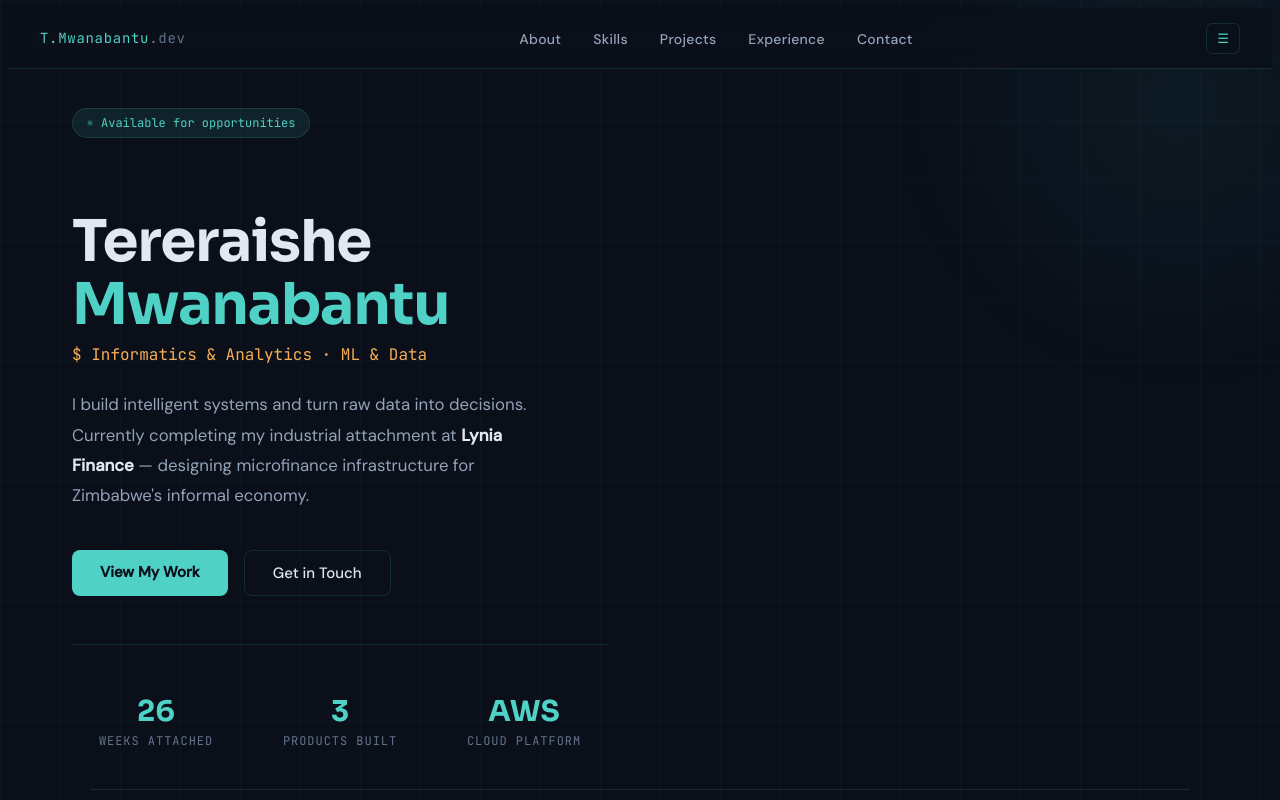
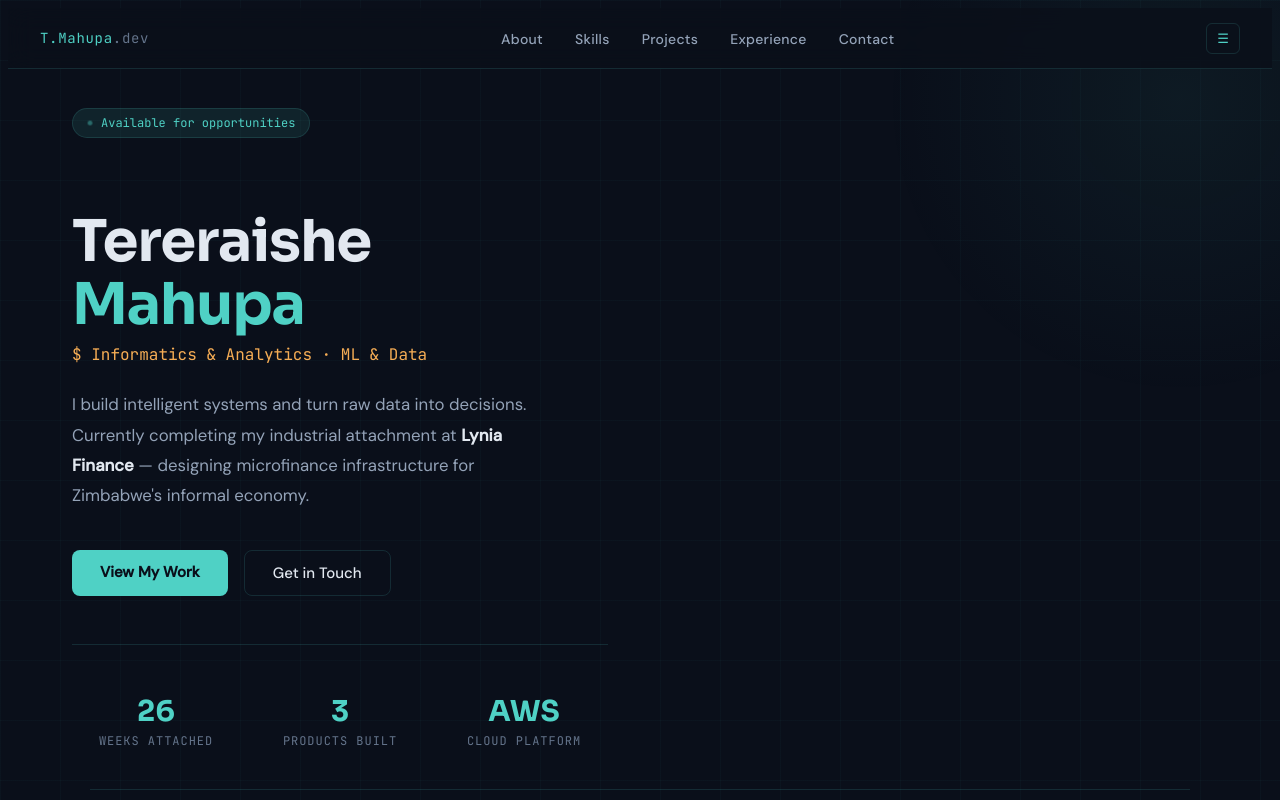
Before and after one commit to 1terr/portfolio-website, a Next.js app in the folder portfolio/: page / in a window 1280 px wide. Shown: the top 800 px of the page. Built offline with nearby package versions, Linux system fonts and the light colour scheme.

Commit message:
fix: correct owner name to Mahupa

```diff
--- a/portfolio/app/layout.tsx
+++ b/portfolio/app/layout.tsx
@@ -2,11 +2,11 @@ import type { Metadata } from "next";
 import "./globals.css";
 
 export const metadata: Metadata = {
-  title: "Tereraishe Mwanabantu — Informatics & Analytics",
+  title: "Tereraishe Mahupa — Informatics & Analytics",
   description:
-    "Portfolio of Tereraishe Mwanabantu — Informatics & Analytics student at NUST, Co-Founder of Lynia Finance. Specialising in Machine Learning, Data Analysis, and Fintech infrastructure for Zimbabwe's informal economy.",
+    "Portfolio of Tereraishe Mahupa — Informatics & Analytics student at NUST, Co-Founder of Lynia Finance. Specialising in Machine Learning, Data Analysis, and Fintech infrastructure for Zimbabwe's informal economy.",
   openGraph: {
-    title: "Tereraishe Mwanabantu — Informatics & Analytics",
+    title: "Tereraishe Mahupa — Informatics & Analytics",
     description:
       "Informatics & Analytics student at NUST. Co-Founder of Lynia Finance — Zimbabwe's WhatsApp-first microfinance platform.",
     type: "website",
--- a/portfolio/components/Footer.tsx
+++ b/portfolio/components/Footer.tsx
@@ -12,7 +12,7 @@ export default function Footer() {
     >
       <p>
         Built by{" "}
-        <span style={{ color: "var(--teal)" }}>Tereraishe Mwanabantu</span>
+        <span style={{ color: "var(--teal)" }}>Tereraishe Mahupa</span>
         {" · "}Informatics &amp; Analytics · NUST ·{" "}
         <span style={{ color: "var(--teal)" }}>Lynia Finance</span>
       </p>
--- a/portfolio/components/Hero.tsx
+++ b/portfolio/components/Hero.tsx
@@ -81,7 +81,7 @@ export default function Hero() {
           >
             Tereraishe
             <br />
-            <span style={{ color: "var(--teal)" }}>Mwanabantu</span>
+            <span style={{ color: "var(--teal)" }}>Mahupa</span>
           </h1>
 
           {/* Role */}
--- a/portfolio/components/Navbar.tsx
+++ b/portfolio/components/Navbar.tsx
@@ -45,7 +45,7 @@ export default function Navbar() {
           letterSpacing: "0.05em",
         }}
       >
-        T.Mwanabantu
+        T.Mahupa
         <span style={{ color: "var(--text3)" }}>.dev</span>
       </div>
 
```
Also changed, not shown: 1 other file (tests, documents, lock files or other folders).
